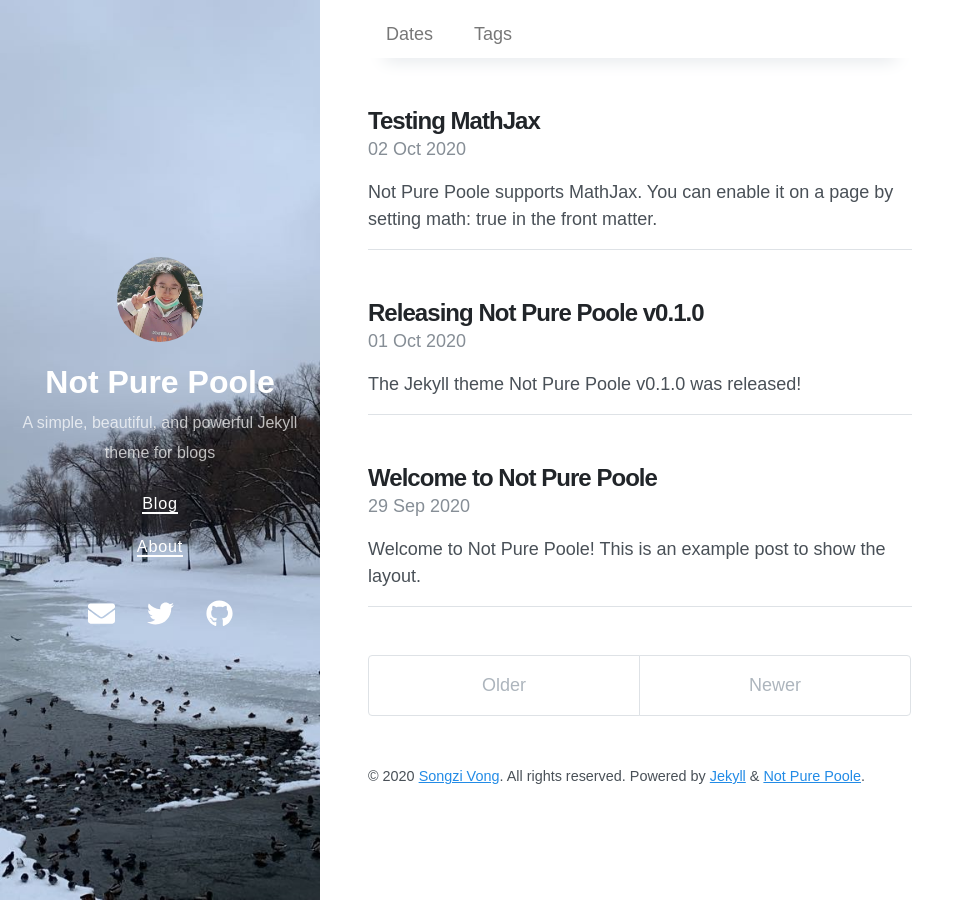
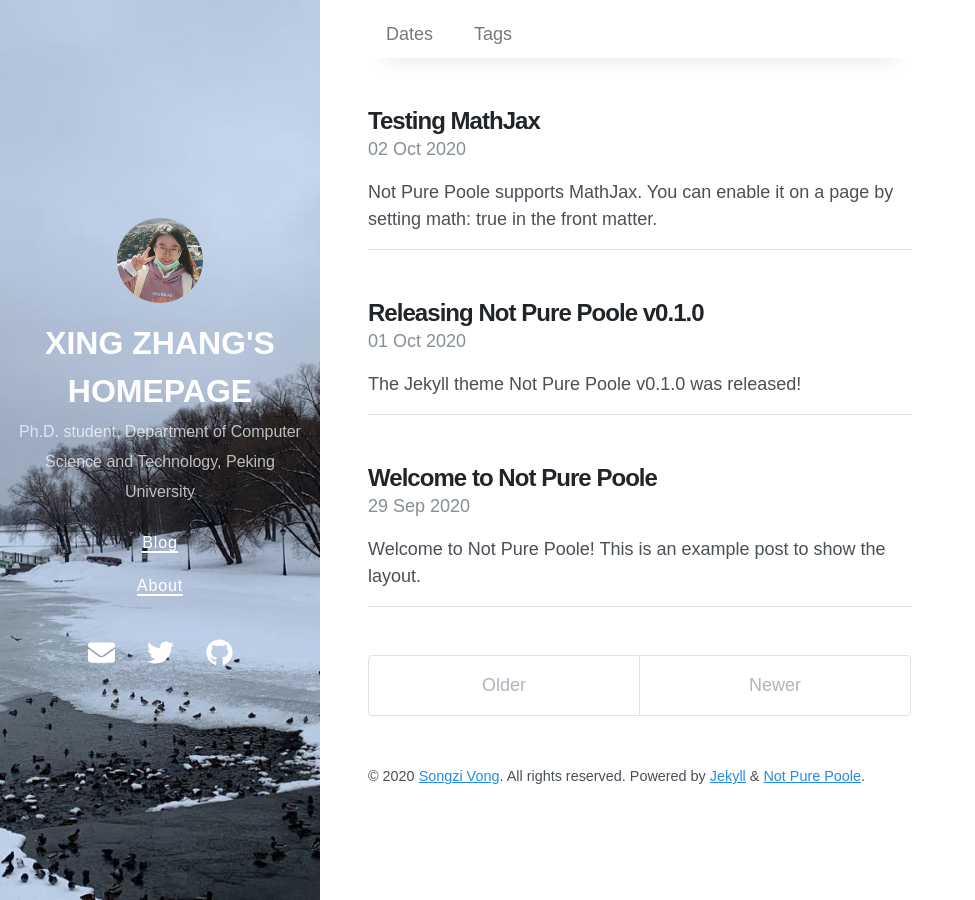
Before and after one commit to xingzhang-pku/homepage, a Jekyll site: the page built from index.html, in a window 1280 px wide. Shown: the whole page, without its empty margins (0-975 px from the left). Built offline with Jekyll 4.4.1, drawn with Linux system fonts in a browser that asks for light colours; nearby versions of some CDN libraries; the list of posts is cut into pages by our own code.

Commit message:
Update _config.yml

```diff
--- a/_config.yml
+++ b/_config.yml
@@ -1,7 +1,7 @@
 # Setup
-title: Not Pure Poole
-description: A simple, beautiful, and powerful Jekyll theme for blogs
-url: https://vszhub.github.io
+title: XING ZHANG'S HOMEPAGE
+description: Ph.D. student, Department of Computer Science and Technology, Peking University
+url: https://xingzhang-pku.github.io
 avatar: /avatar.jpeg
 paginate: 5
 permalink: pretty
```
